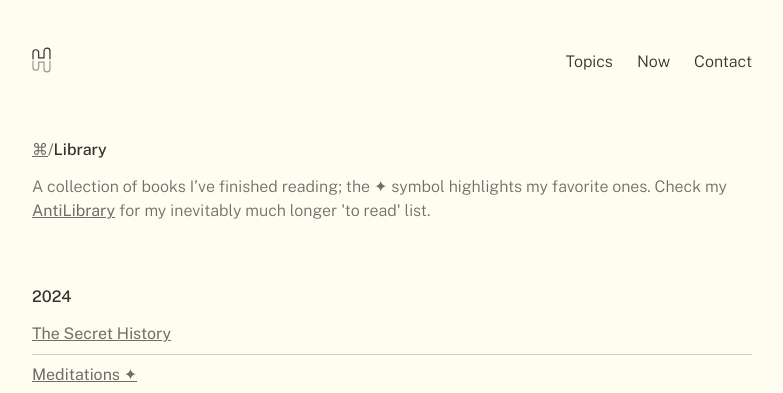
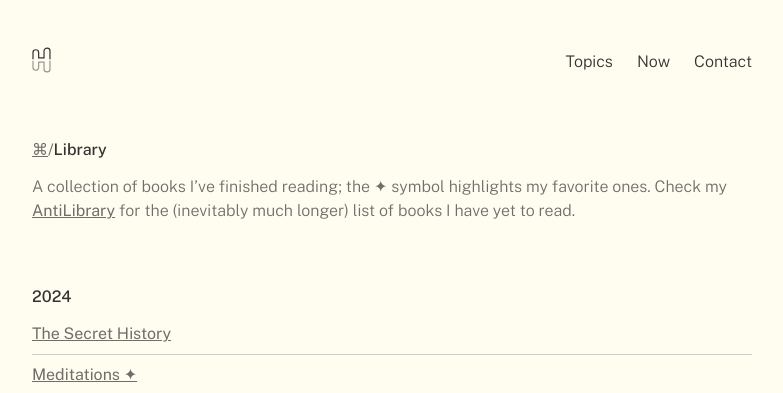
Before and after one commit to harperjamie/hrpr, a Jekyll site: the page built from _notes/80 Topics/Library.md, in a window 1280 px wide. Shown: the top 393 px of the page, without its empty margins (248-1031 px from the left). Built offline with Jekyll 4.4.1, drawn with Linux system fonts in a browser that asks for light colours; some web fonts are replaced; comment, search, counter and statistics services are not loaded.

Commit message:
Update Library.md

```diff
--- a/_notes/80 Topics/Library.md
+++ b/_notes/80 Topics/Library.md
@@ -1,7 +1,7 @@
 ---
 category: MOC
 title: Library
-description: A collection of books I’ve finished reading; the ✦ symbol highlights my favorite ones. Check my <a href="/antilibrary">AntiLibrary</a> for my inevitably much longer 'to read' list.
+description: A collection of books I’ve finished reading; the ✦ symbol highlights my favorite ones. Check my <a href="/antilibrary">AntiLibrary</a> for the (inevitably much longer) list of books I have yet to read.
 permalink: /library
 cat-value: Library
 category-order: 4
```
